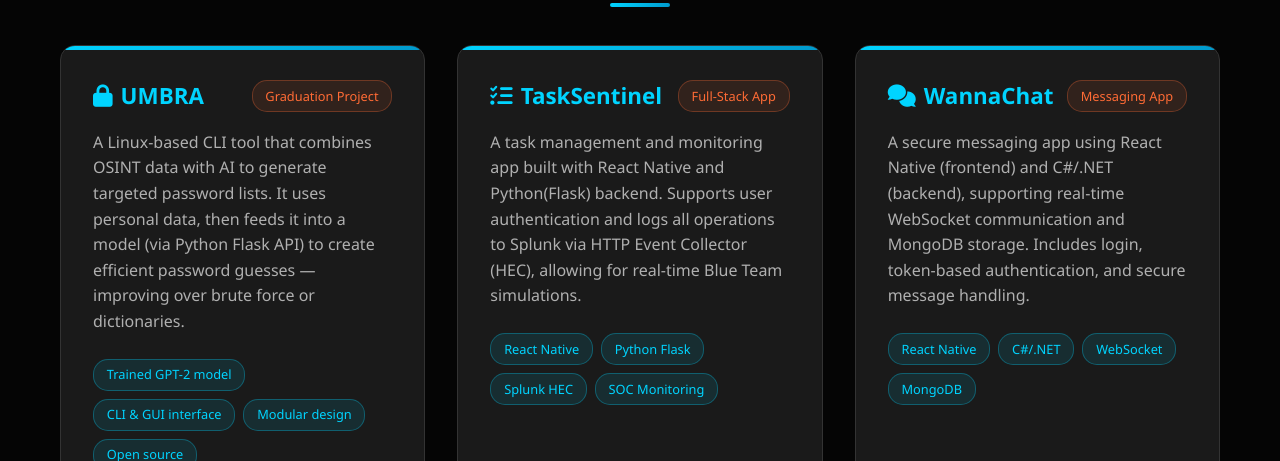
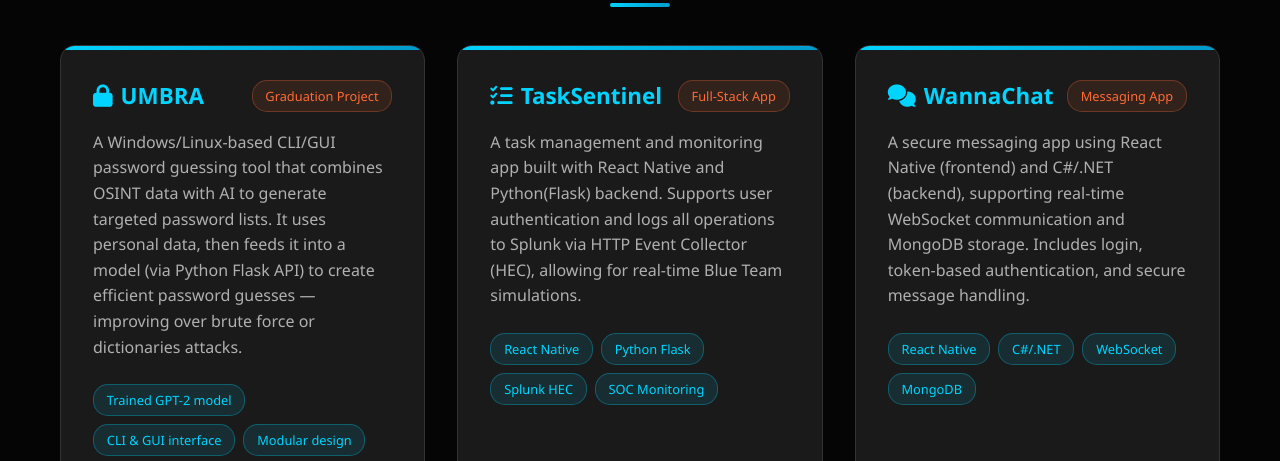
Before and after one commit to Abdel-Rahman-Amoorah/MyPortfolio, a plain HTML site: page index.html in a window 1280 px wide. Shown: the part 3280-3741 px from the top of the page. Drawn offline with Linux system fonts and the light colour scheme.

Commit message:
Update index.html

```diff
--- a/index.html
+++ b/index.html
@@ -221,9 +221,9 @@
             <span class="project-type">Graduation Project</span>
           </div>
           <p class="project-description">
-            A Linux-based CLI tool that combines OSINT data with AI to generate targeted password lists.
+            A Windows/Linux-based CLI/GUI password guessing tool that combines OSINT data with AI to generate targeted password lists.
             It uses personal data, then feeds it into a model (via Python Flask API) to create efficient password
-            guesses — improving over brute force or dictionaries.
+            guesses — improving over brute force or dictionaries attacks.
           </p>
           <div class="project-features">
             <span class="feature">Trained GPT-2 model</span>
```
